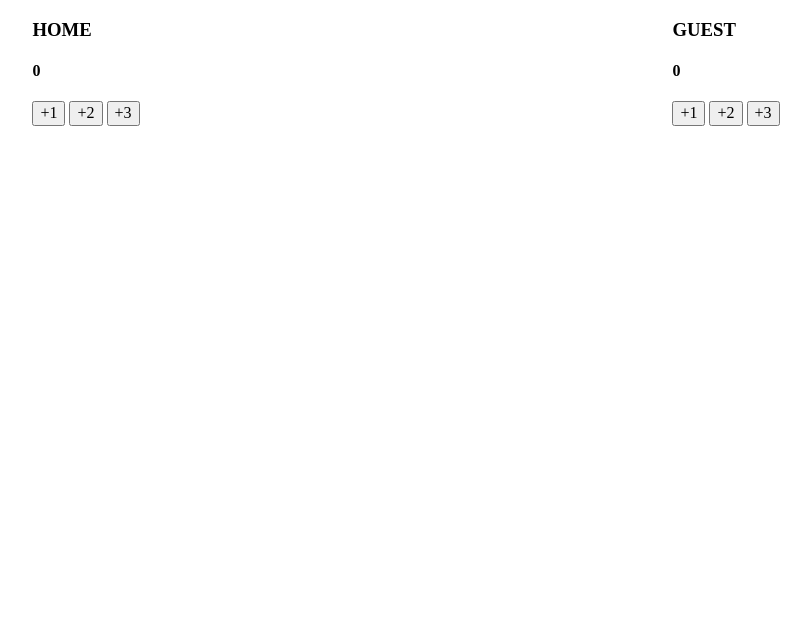
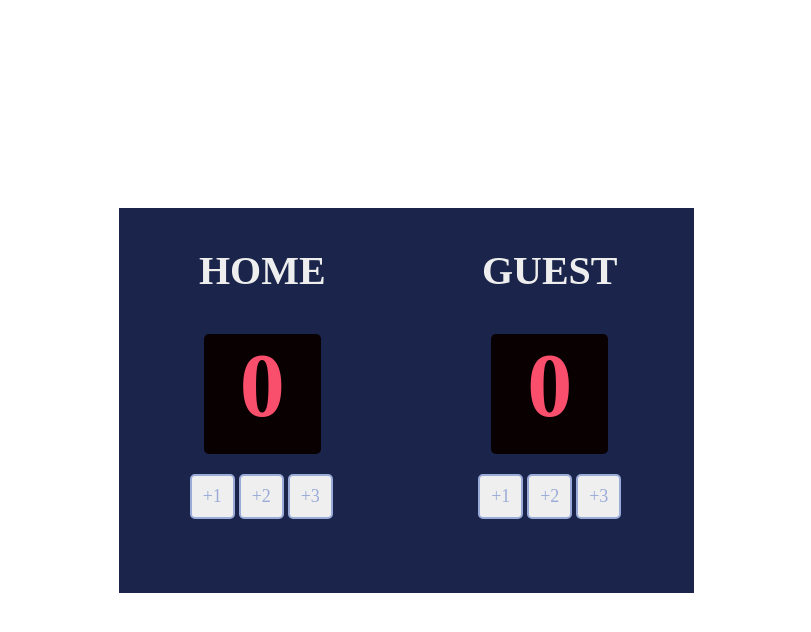
Before and after one commit to naman-makkar/Solo-Basket-Ball, a plain HTML site: page index.html in a window 1280 px wide. Shown: the whole page, without its empty margins (234-1045 px from the left). Drawn offline with nearby package versions, Linux system fonts and the light colour scheme.

Commit message:
styled all buttons and scoreboard

```diff
--- a/index.css
+++ b/index.css
@@ -1,8 +1,77 @@
 body {
     margin: 0;
+    text-align: center;
+    display: flex;
+    justify-content: center;
+    align-items: center;
 }
 
 .container {
     display: flex;
+    background: #1B244A;
     justify-content: space-around;
+    width: 575px;
+    height: 385px;
+    /* align-items: center; */
+
 }
+
+h3 {
+    font-size: 40px;
+    color: #EEEEEE;
+}
+
+#scoreleft {
+background: #080001;
+width: 117px;
+margin: 20px;
+height: 120px;
+font-size: 90px;
+text-align: center;
+color: #F94F6D;
+border-radius: 5px;
+}
+
+#scoreright {
+    background: #080001;
+    width: 117px;
+    height: 120px;
+    font-size: 90px;
+    text-align: center;
+    color: #F94F6D;
+    border-radius: 5px;
+    margin: 20px;
+}
+
+#btn1Left {
+    width: 45px;
+    height: 45px;
+    border: 2px solid #9AABD8;
+    border-radius: 5px;
+    font-size: 18px;
+    color: #9AABD8;
+
+}
+
+#btn1Right {
+    width: 45px;
+    height: 45px;
+    border: 2px solid #9AABD8;
+    border-radius: 5px;
+    font-size: 18px;
+    color: #9AABD8;
+}
+
+.button-left {
+    width: 155px;
+height: 45px;
+left: 82px;
+top: 271px;
+}
+
+.button-right {
+    width: 155px;
+height: 45px;
+left: 82px;
+top: 271px;
+}
--- a/index.html
+++ b/index.html
@@ -7,16 +7,20 @@
             <div>
                 <h3>HOME</h3>
                 <h4 id="scoreleft">0</h4>
-                <button id="btn1Left" onclick="add1left()">+1</button>
-                <button id="btn1Left" onclick="add2left()">+2</button>
-                <button id="btn1Left" onclick="add3left()">+3</button>
+                <div class="button-left">
+                    <button id="btn1Left" onclick="add1left()">+1</button>
+                    <button id="btn1Left" onclick="add2left()">+2</button>
+                    <button id="btn1Left" onclick="add3left()">+3</button>
+                </div>
             </div>
             <div>
                 <h3>GUEST</h3>
                 <h4 id="scoreright">0</h4>
-                <button id="btn1Right" onclick="addright()">+1</button>
-                <button id="btn1Right" onclick="add2right()">+2</button>
-                <button id="btn1Right" onclick="add3right()">+3</button>
+                <div button-right>
+                    <button id="btn1Right" onclick="add1right()">+1</button>
+                    <button id="btn1Right" onclick="add2right()">+2</button>
+                    <button id="btn1Right" onclick="add3right()">+3</button>
+                </div>
             </div>
         </div>
         <script src="index.js"></script>
--- a/index.js
+++ b/index.js
@@ -27,16 +27,16 @@ let btn2 = document.getElementById("btn1Right")
 let scoreR = 0
 
 function add1right() {
-	score +=1
-	scoreBoardRight.textContent = score
+	scoreR +=1
+	scoreBoardRight.textContent = scoreR
 }
 
 function add2right() {
-	score +=2
-	scoreBoardRight.textContent = score
+	scoreR +=2
+	scoreBoardRight.textContent = scoreR
 }
 
 function add3right() {
-	score +=3
-	scoreBoardRight.textContent = score
+	scoreR +=3
+	scoreBoardRight.textContent = scoreR
 }
```
